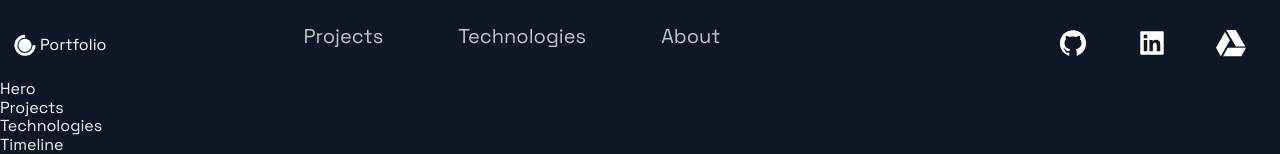
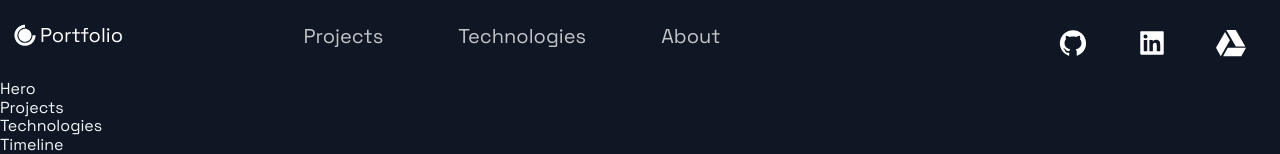
Before and after one commit to JesseJ713/personal-portfolio, a Next.js app: page / in a window 1280 px wide. Shown: the top 154 px of the page. Built offline with nearby package versions, Linux system fonts and the light colour scheme.

Commit message:
Created a styled span component

```diff
--- a/src/components/Header/Header.js
+++ b/src/components/Header/Header.js
@@ -6,6 +6,7 @@ import { DiCssdeck } from 'react-icons/di';
 
 import {
   Container,
+  Span,
   Div1,
   Div2,
   Div3,
@@ -17,8 +18,15 @@ const Header = () => (
   <Container>
     <Div1>
       <Link href='/'>
-        <a style={{ display: 'flex', alignItems: 'center', color: 'white' }}>
-          <DiCssdeck size='3rem' /> <span>Portfolio</span>
+        <a
+          style={{
+            display: 'flex',
+            alignItems: 'center',
+            color: 'white',
+            marginBottom: '20px',
+          }}
+        >
+          <DiCssdeck size='3rem' /> <Span>Portfolio</Span>
         </a>
       </Link>
     </Div1>
--- a/src/components/Header/HeaderStyles.js
+++ b/src/components/Header/HeaderStyles.js
@@ -17,6 +17,11 @@ export const Container = styled.div`
     grid-row-gap: 0.5rem;
   }
 `;
+
+export const Span = styled.span`
+  font-size: 2rem;
+`;
+
 export const Div1 = styled.div`
   grid-area: 1 / 1 / 2 / 2;
   display: flex;
@@ -107,18 +112,16 @@ export const NavProductsIcon = styled(IoIosArrowDropdown)`
   }
 `;
 
-
 // Social Icons
 
 export const SocialIcons = styled.a`
-transition: 0.3s ease;
-color: white;
-border-radius: 50px;
+  transition: 0.3s ease;
+  color: white;
+  border-radius: 50px;
   padding: 8px;
-&:hover {
+  &:hover {
     background-color: #212d45;
     transform: scale(1.2);
     cursor: pointer;
-
   }
-`
+`;
```
